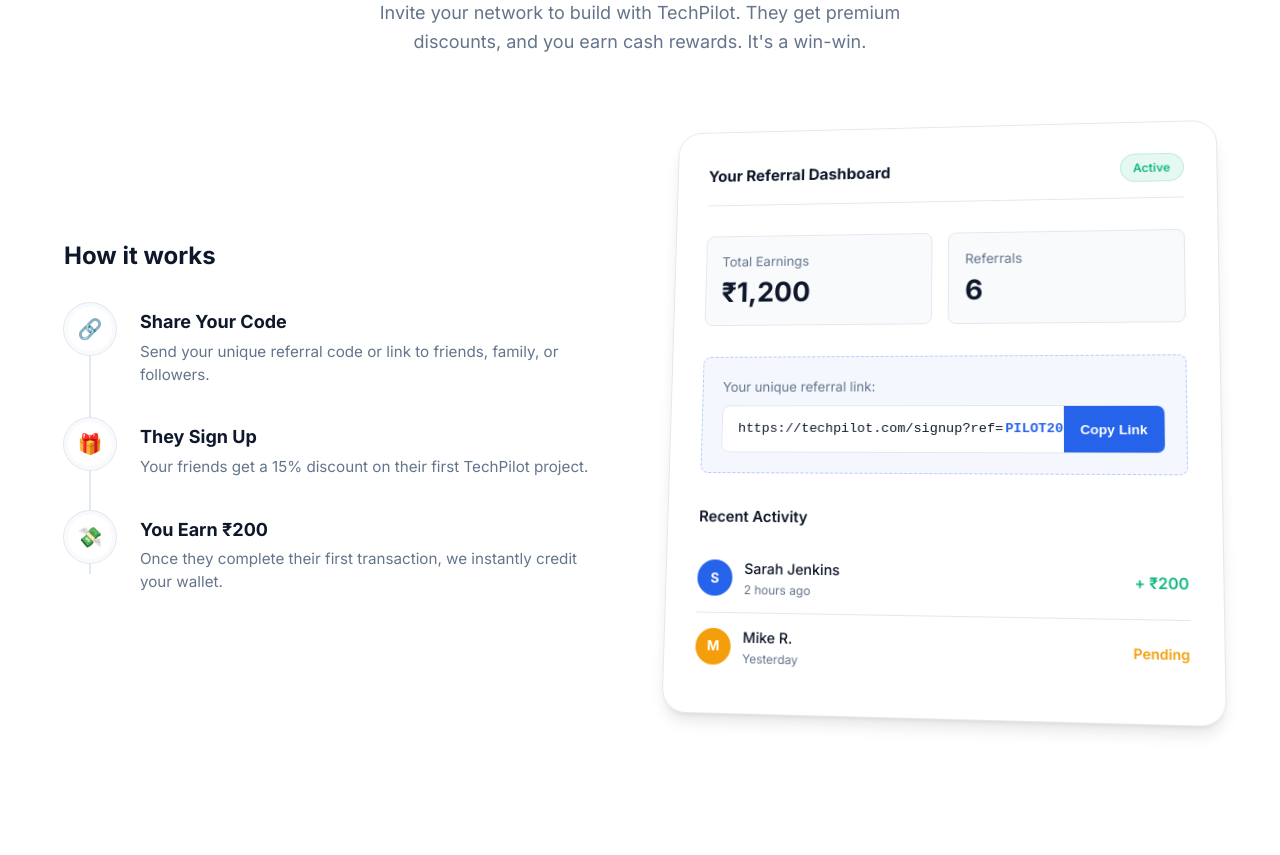
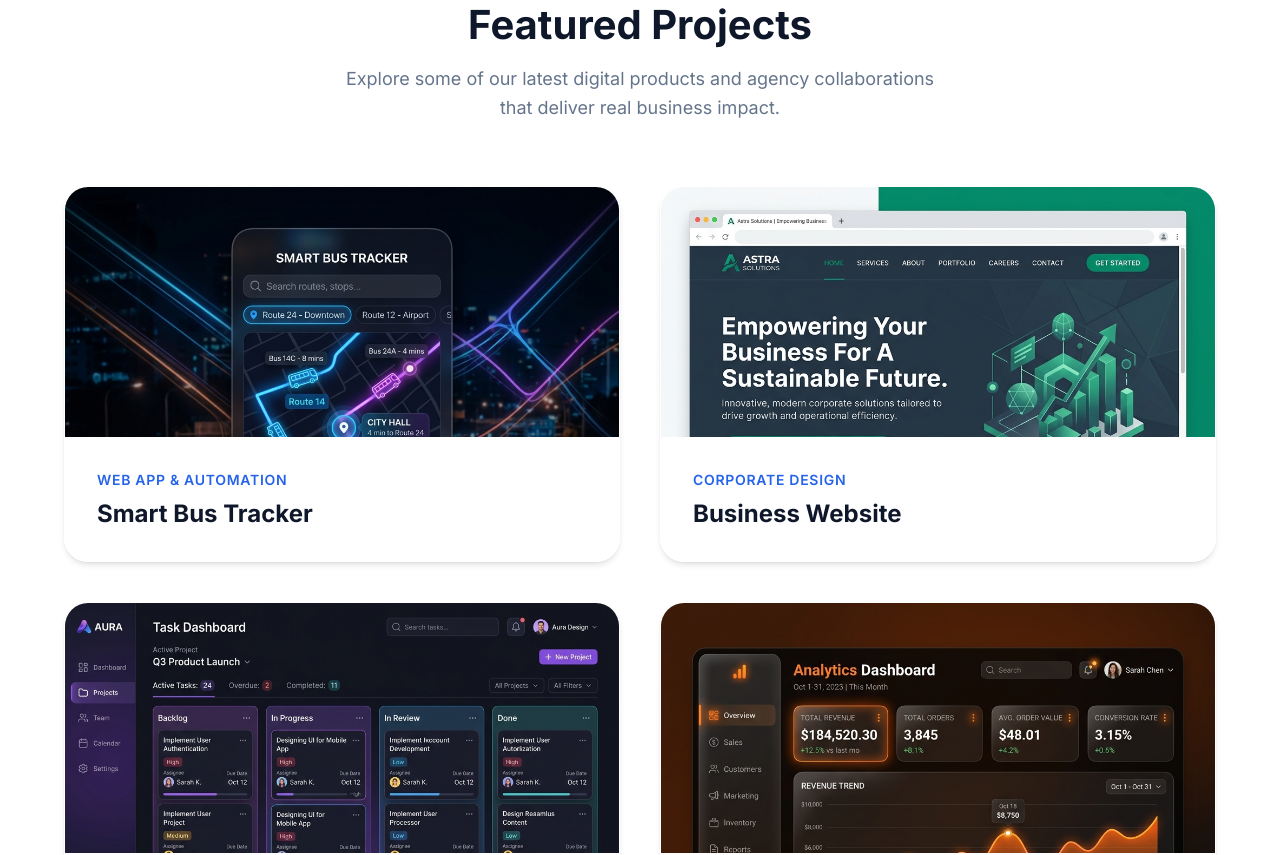
Before and after one commit to Chinmayi-H-M/TechPilotsol, a React (Vite) app: page / in a window 1280 px wide. Shown: the part 4380-5235 px from the top of the page. Built offline with nearby package versions, Linux system fonts and the light colour scheme.

Commit message:
Client reviews and also refer and earn feature is currently unavailable is done

```diff
--- a/src/components/ClientReviews.jsx
+++ b/src/components/ClientReviews.jsx
@@ -28,38 +28,12 @@
   }
 ];
 
+// Temporarily disable the ClientReviews component by rendering a placeholder message
 const ClientReviews = () => {
   return (
-    <section className="section reviews-section" id="reviews">
-      <div className="container">
-        <div className="reviews-header">
-          <h2 className="section-title">What Our <span className="text-gradient">Clients Say</span></h2>
-          <p className="section-subtitle">Don't just take our word for it. Hear from the innovative companies driving growth with TechPilot.</p>
-        </div>
-
-        <div className="reviews-grid">
-          {reviews.map((review) => (
-            <div key={review.id} className="review-card glass-card">
-              <div className="review-rating">
-                {[...Array(review.rating)].map((_, i) => (
-                  <svg key={i} className="star-icon" viewBox="0 0 20 20" fill="currentColor">
-                    <path d="M9.049 2.927c.3-.921 1.603-.921 1.902 0l1.07 3.292a1 1 0 00.95.69h3.462c.969 0 1.371 1.24.588 1.81l-2.8 2.034a1 1 0 00-.364 1.118l1.07 3.292c.3.921-.755 1.688-1.54 1.118l-2.8-2.034a1 1 0 00-1.175 0l-2.8 2.034c-.784.57-1.838-.197-1.539-1.118l1.07-3.292a1 1 0 00-.364-1.118L2.98 8.72c-.783-.57-.38-1.81.588-1.81h3.461a1 1 0 00.951-.69l1.07-3.292z" />
-                  </svg>
-                ))}
-              </div>
-              <p className="review-content">"{review.content}"</p>
-              <div className="review-author">
-                <img src={review.avatar} alt={review.name} className="author-avatar" />
-                <div className="author-info">
-                  <h4 className="author-name">{review.name}</h4>
-                  <p className="author-role">{review.role}</p>
-                </div>
-              </div>
-            </div>
-          ))}
-        </div>
-      </div>
-    </section>
+    <div style={{ textAlign: 'center', padding: '20px', color: 'gray' }}>
+      Client Reviews are currently unavailable.
+    </div>
   );
 };
 
--- a/src/components/ReferAndEarn.jsx
+++ b/src/components/ReferAndEarn.jsx
@@ -22,102 +22,13 @@
   }
 ];
 
+// Temporarily disable the ReferAndEarn component by rendering a placeholder message
 const ReferAndEarn = () => {
-  const [copied, setCopied] = useState(false);
-  const referralCode = 'PILOT2025';
-
-  const handleCopy = () => {
-    navigator.clipboard.writeText(`https://techpilot.com/signup?ref=${referralCode}`);
-    setCopied(true);
-    setTimeout(() => setCopied(false), 2000);
-  };
-
-  return (
-    <section className="section bg-light" id="refer">
-      <div className="container">
-        <div className="section-header text-center">
-          <span className="subtitle">Rewards Program</span>
-          <h2>Refer & <span className="text-gradient">Earn</span></h2>
-          <p className="section-desc">
-            Invite your network to build with TechPilot. They get premium discounts, and you earn cash rewards. It's a win-win.
-          </p>
+    return (
+        <div style={{ textAlign: 'center', padding: '20px', color: 'gray' }}>
+            Refer and Earn feature is currently unavailable. It will be updated soon.
         </div>
-
-        <div className="refer-grid">
-          {/* How it Works Side */}
-          <div className="refer-how-it-works">
-            <h3 className="refer-side-title">How it works</h3>
-            <div className="refer-timeline">
-              {referSteps.map((item, index) => (
-                <div className="refer-timeline-step" key={index}>
-                  <div className="refer-timeline-icon glass-card">{item.icon}</div>
-                  <div className="refer-timeline-content">
-                    <h4>{item.title}</h4>
-                    <p>{item.desc}</p>
-                  </div>
-                </div>
-              ))}
-            </div>
-          </div>
-
-          {/* Interactive Mock Dashboard Side */}
-          <div className="refer-dashboard-mock">
-             <div className="glass-card mockup-card">
-               <div className="mockup-header">
-                 <h4>Your Referral Dashboard</h4>
-                 <span className="badge-active">Active</span>
-               </div>
-
-               <div className="mockup-stats">
-                 <div className="m-stat">
-                   <p>Total Earnings</p>
-                   <h3>₹1,200</h3>
-                 </div>
-                 <div className="m-stat">
-                   <p>Referrals</p>
-                   <h3>6</h3>
-                 </div>
-               </div>
-
-               <div className="mockup-code-section">
-                  <p>Your unique referral link:</p>
-                  <div className="code-box">
-                    <span>https://techpilot.com/signup?ref=<strong>{referralCode}</strong></span>
-                    <button className={`btn-copy ${copied ? 'copied' : ''}`} onClick={handleCopy}>
-                      {copied ? 'Copied!' : 'Copy Link'}
-                    </button>
-                  </div>
-               </div>
-
-               <div className="mockup-history">
-                 <p className="history-title">Recent Activity</p>
-                 <div className="history-item">
-                   <div className="h-left">
-                     <div className="h-avatar">S</div>
-                     <div>
-                       <p className="h-name">Sarah Jenkins</p>
-                       <p className="h-date">2 hours ago</p>
-                     </div>
-                   </div>
-                   <div className="h-right text-success">+ ₹200</div>
-                 </div>
-                 <div className="history-item">
-                   <div className="h-left">
-                     <div className="h-avatar bg-pending">M</div>
-                     <div>
-                       <p className="h-name">Mike R.</p>
-                       <p className="h-date">Yesterday</p>
-                     </div>
-                   </div>
-                   <div className="h-right text-warning">Pending</div>
-                 </div>
-               </div>
-             </div>
-          </div>
-        </div>
-      </div>
-    </section>
-  );
+    );
 };
 
 export default ReferAndEarn;
```
